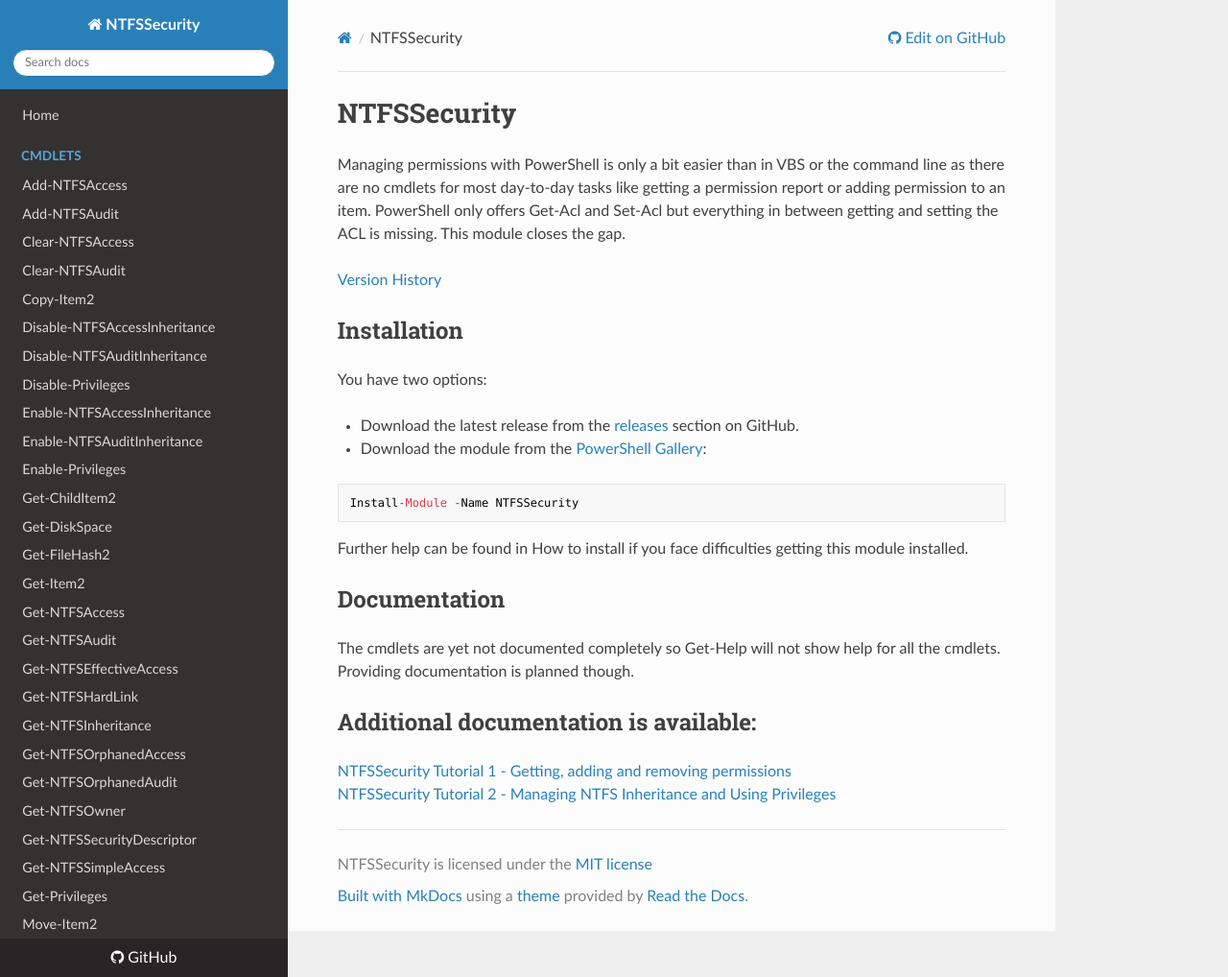
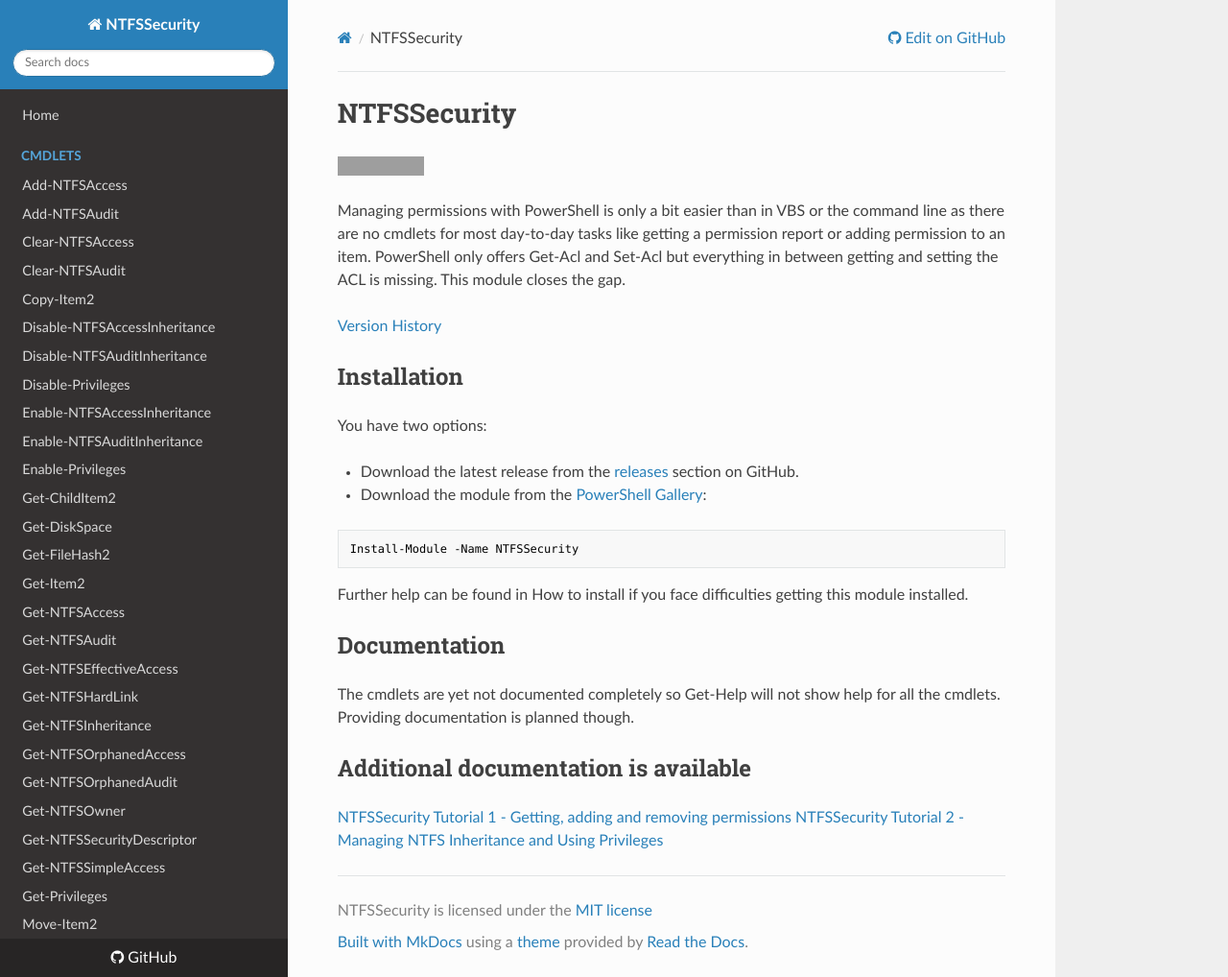
Before and after one commit to raandree/NTFSSecurity, an MkDocs documentation site: the page built from Docs/Index.md, in a window 1280 px wide and 1018 px high. Shown: the whole window at 96% size. Built offline with MkDocs 1.6.1, drawn with Linux system fonts in a browser that asks for light colours; nearby versions of some CDN libraries; part of the change alters nothing that is shown; grey boxes are pictures that could not be loaded.

````diff
--- a/Docs/Index.md
+++ b/Docs/Index.md
@@ -1,25 +1,29 @@
 # NTFSSecurity
 
+[![Build status](https://ci.appveyor.com/api/projects/status/2gfb58t9qh655b8x?svg=true)](https://ci.appveyor.com/project/Sup3rlativ3/ntfssecurity)
 
 Managing permissions with PowerShell is only a bit easier than in VBS or the command line as there are no cmdlets for most day-to-day tasks like getting a permission report or adding permission to an item. PowerShell only offers Get-Acl and Set-Acl but everything in between getting and setting the ACL is missing. This module closes the gap.
 
 [Version History](https://github.com/raandree/NTFSSecurity/wiki/Version-History)
 
 ## Installation
+
 You have two options:
 
 * Download the latest release from the [releases](https://github.com/raandree/NTFSSecurity/releases) section on GitHub.
 * Download the module from the [PowerShell Gallery](https://www.powershellgallery.com/packages/NTFSSecurity):
-```
+
+```PowerShell
 Install-Module -Name NTFSSecurity
 ```
 
 Further help can be found in How to install if you face difficulties getting this module installed.
 
 ## Documentation
+
 The cmdlets are yet not documented completely so Get-Help will not show help for all the cmdlets. Providing documentation is planned though.
 
-## Additional documentation is available:
+## Additional documentation is available
 
 [NTFSSecurity Tutorial 1 - Getting, adding and removing permissions](http://blogs.technet.com/b/fieldcoding/archive/2014/12/05/ntfssecurity-tutorial-1-getting-adding-and-removing-permissions.aspx)
 [NTFSSecurity Tutorial 2 - Managing NTFS Inheritance and Using Privileges](http://blogs.technet.com/b/fieldcoding/archive/2014/12/05/ntfssecurity-tutorial-2-managing-ntfs-inheritance-and-using-privileges.aspx)
````
